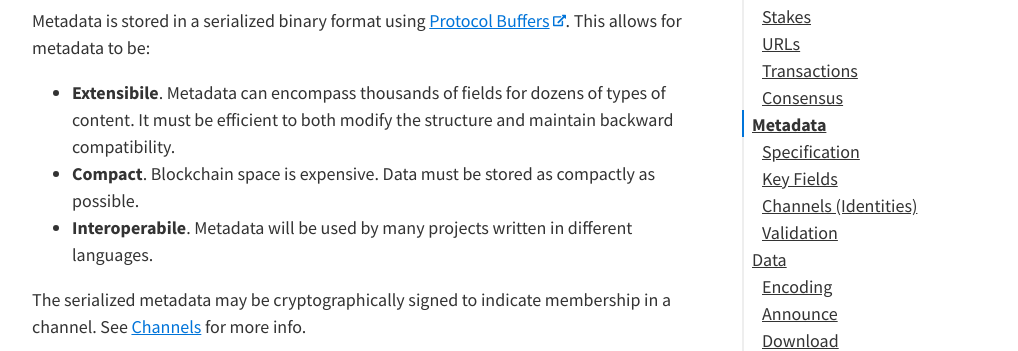
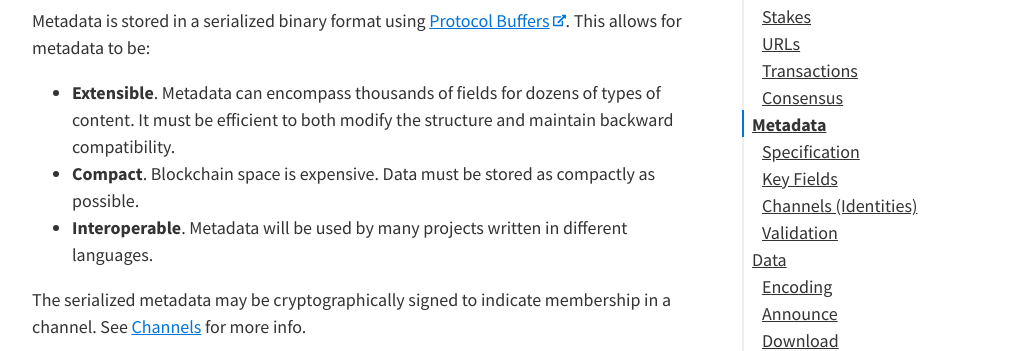
Before and after one commit to lbryio/spec, a Jekyll site: the page built from index.md, in a window 1280 px wide and 900 px high, scrolled down 16264 px. Shown: the part 179-530 px from the top of the window, without its empty margins (118-1136 px from the left). Built offline with Jekyll 4.4.1, drawn with Linux system fonts in a browser that asks for light colours; our own code applies the rules of GitHub Pages for plain Markdown files.

Commit message:
Fix Extensible and Interoperable typos

```diff
--- a/index.md
+++ b/index.md
@@ -535,9 +535,9 @@ Metadata is structured information about a stream or channel separate from the c
 
 Metadata is stored in a serialized binary format using [Protocol Buffers](https://developers.google.com/protocol-buffers/). This allows for metadata to be:
 
-- **Extensibile**. Metadata can encompass thousands of fields for dozens of types of content. It must be efficient to both modify the structure and maintain backward compatibility.
+- **Extensible**. Metadata can encompass thousands of fields for dozens of types of content. It must be efficient to both modify the structure and maintain backward compatibility.
 - **Compact**. Blockchain space is expensive. Data must be stored as compactly as possible.
-- **Interoperabile**. Metadata will be used by many projects written in different languages.
+- **Interoperable**. Metadata will be used by many projects written in different languages.
 
 The serialized metadata may be cryptographically signed to indicate membership in a channel. See [Channels](#channels) for more info.
 
```
